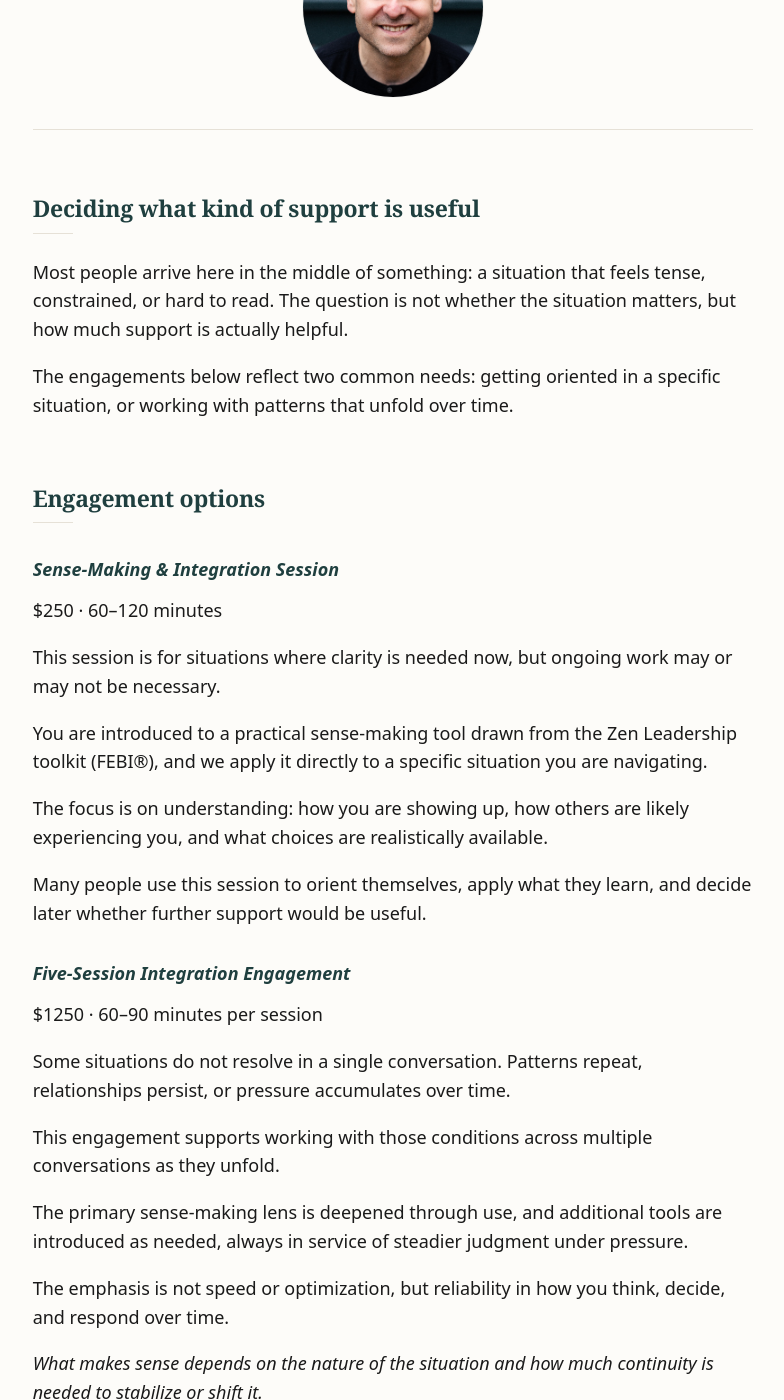
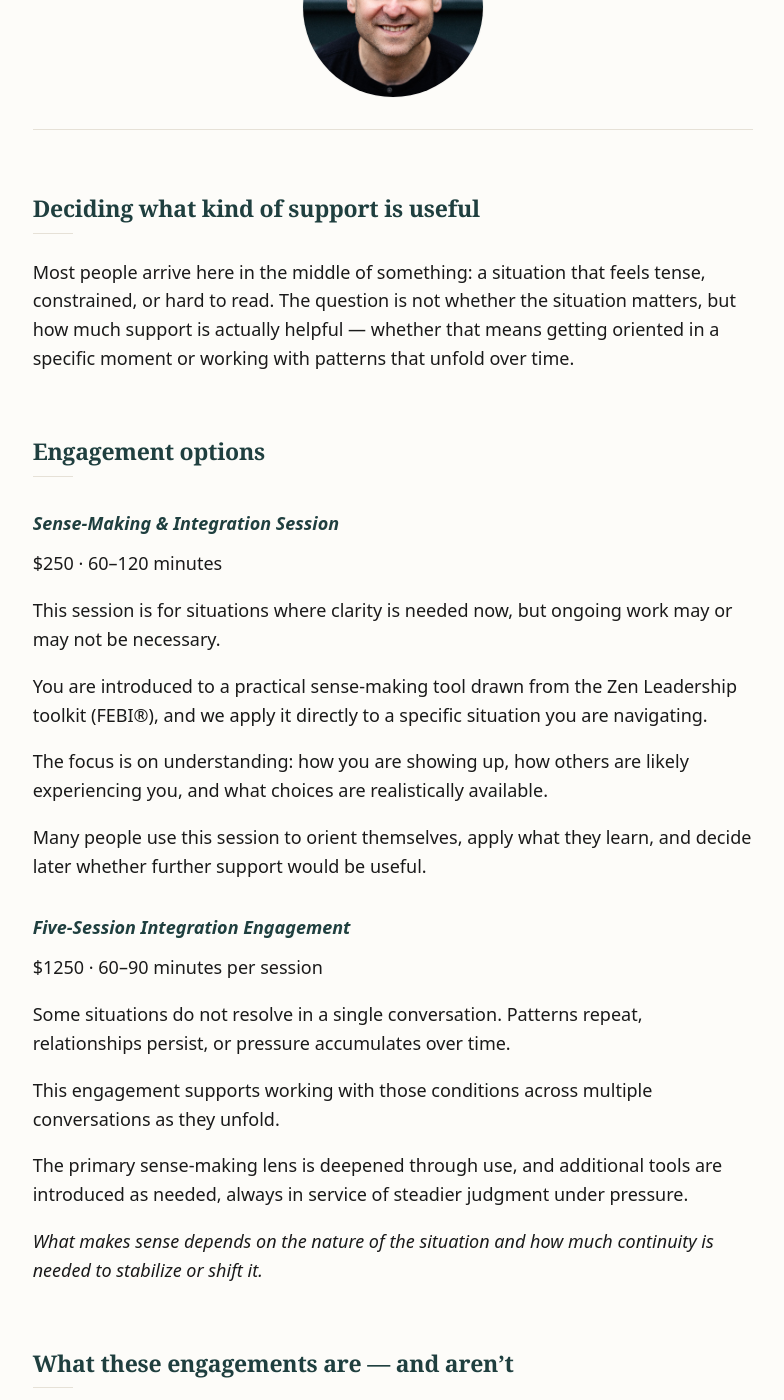
Before and after one commit to basil-family-lab/zen, a Jekyll site: the page built from engagement.md, in a window 1280 px wide and 1400 px high, scrolled down 380 px. Shown: the whole window, without its empty margins (247-1031 px from the left). Built offline with Jekyll 4.4.1, drawn with Linux system fonts in a browser that asks for light colours.

```diff
--- a/_data/engagement.yml
+++ b/_data/engagement.yml
@@ -15,10 +15,8 @@ moment:
       Most people arrive here in the middle of something:
       a situation that feels tense, constrained, or hard to read.
       The question is not whether the situation matters,
-      but how much support is actually helpful.
-    - >
-      The engagements below reflect two common needs:
-      getting oriented in a specific situation,
+      but how much support is actually helpful —
+      whether that means getting oriented in a specific moment
       or working with patterns that unfold over time.
 
 containers:
@@ -62,10 +60,6 @@ containers:
           The primary sense-making lens is deepened through use,
           and additional tools are introduced as needed,
           always in service of steadier judgment under pressure.
-        - >
-          The emphasis is not speed or optimization,
-          but reliability in how you think, decide,
-          and respond over time.
   closing_emphasis: >
     What makes sense depends on the nature of the situation
     and how much continuity is needed to stabilize or shift it.
```
